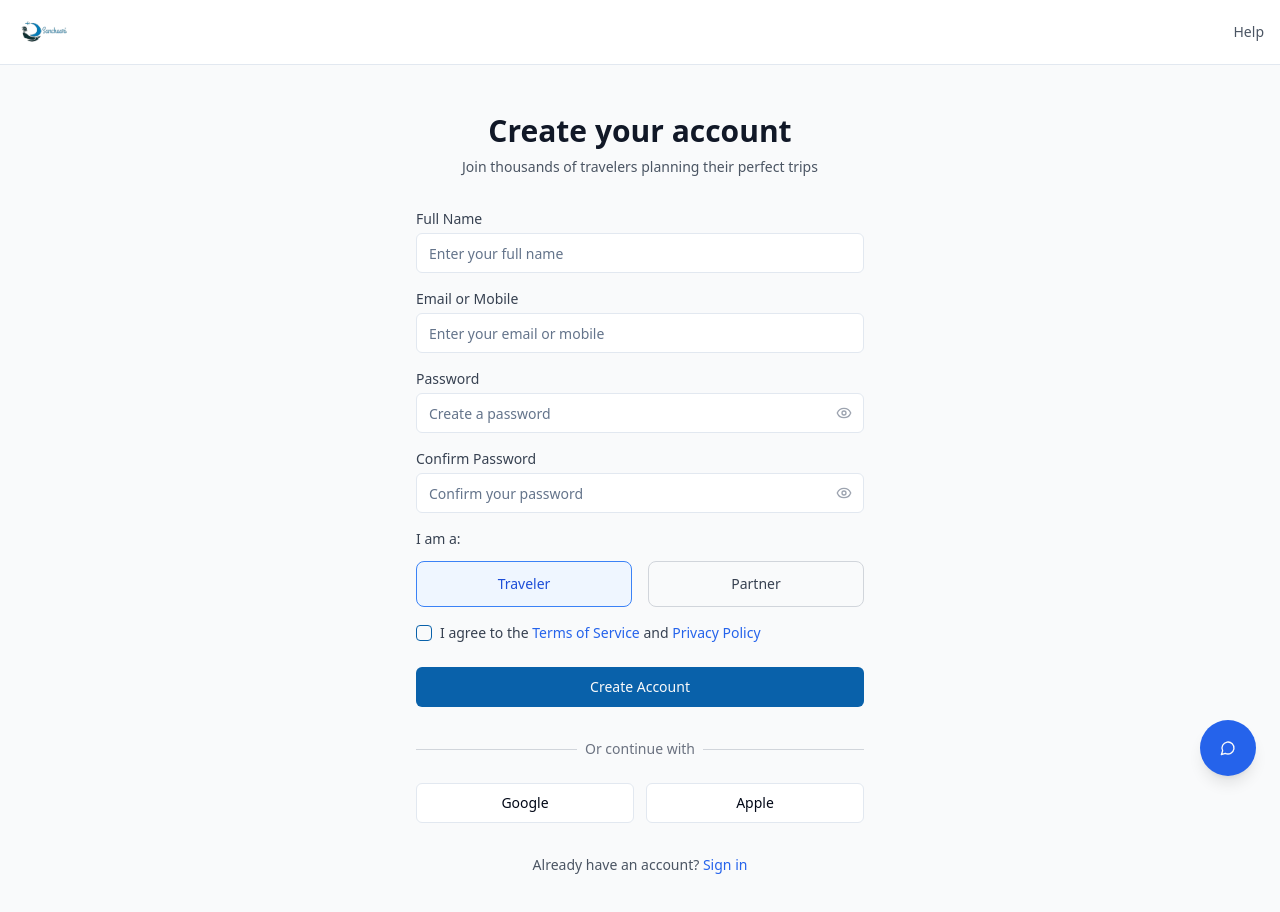
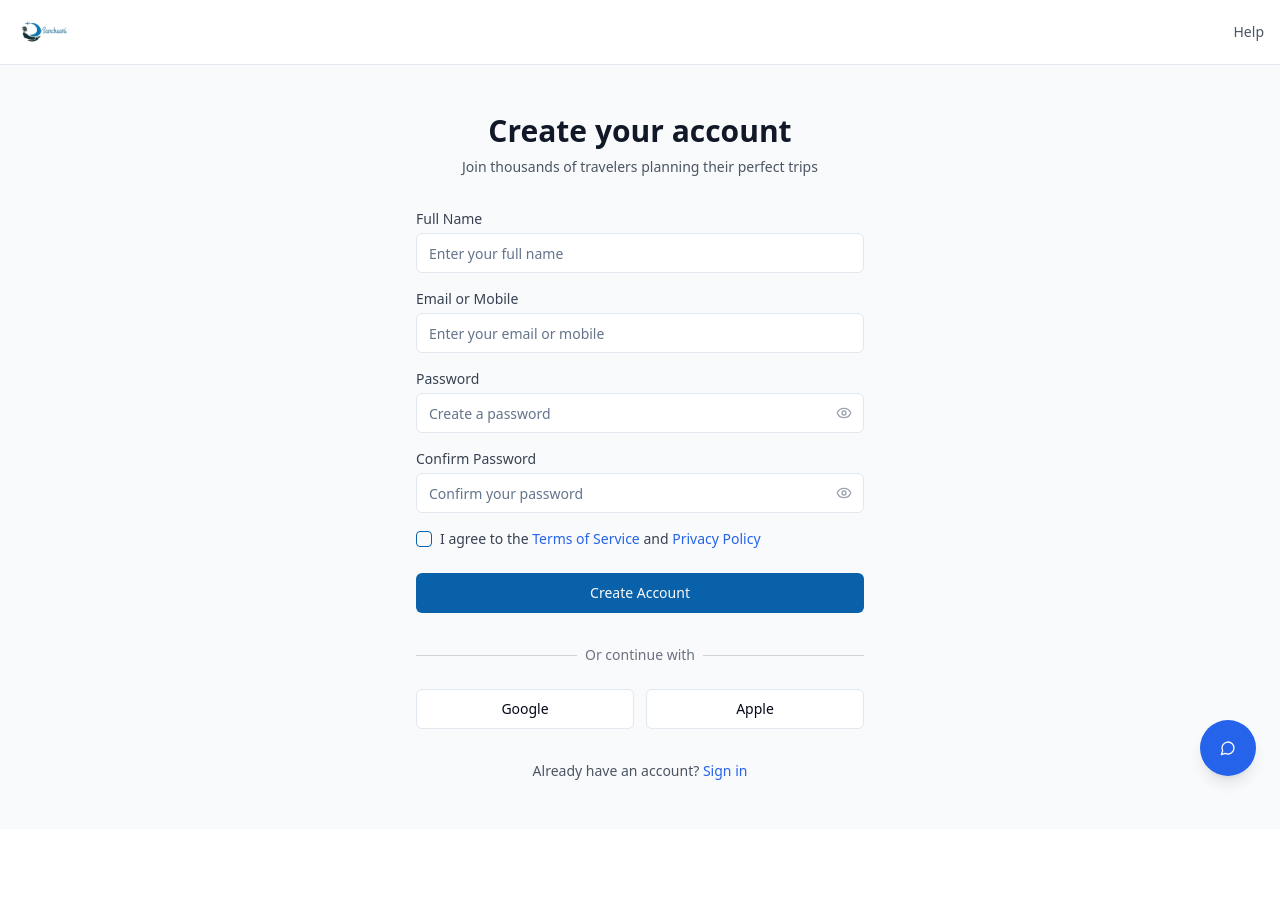
Before and after one commit to JoshithNaidu/sanchaari-ai-yatra-nidhi, a React (Vite) app: page /auth/register in a window 1280 px wide. Shown: the top 912 px of the page. After the commit the page ends 829 px from the top, so only its background shows below. Built offline with nearby package versions, Linux system fonts and the light colour scheme.

Commit message:
Refactor: Remove unnecessary user type options
Remove the partner option from the registration form.

```diff
--- a/src/pages/Register.tsx
+++ b/src/pages/Register.tsx
@@ -14,7 +14,6 @@ const Register = () => {
     email: '',
     password: '',
     confirmPassword: '',
-    userType: 'traveler' as 'traveler' | 'partner',
     agreeToTerms: false
   });
   const [showPassword, setShowPassword] = useState(false);
@@ -67,7 +66,7 @@ const Register = () => {
         fullName: formData.fullName,
         email: formData.email,
         password: formData.password,
-        userType: formData.userType
+        userType: 'traveler' // Default to traveler for all registrations
       });
 
       if (result.success) {
@@ -230,36 +229,6 @@ const Register = () => {
                 </div>
               </div>
 
-              <div>
-                <label className="block text-sm font-medium text-gray-700 mb-3">
-                  I am a:
-                </label>
-                <div className="grid grid-cols-2 gap-4">
-                  <button
-                    type="button"
-                    className={`p-3 border rounded-lg text-sm font-medium ${
-                      formData.userType === 'traveler'
-                        ? 'border-blue-500 bg-blue-50 text-blue-700'
-                        : 'border-gray-300 text-gray-700 hover:border-gray-400'
-                    }`}
-                    onClick={() => setFormData({ ...formData, userType: 'traveler' })}
-                  >
-                    Traveler
-                  </button>
-                  <button
-                    type="button"
-                    className={`p-3 border rounded-lg text-sm font-medium ${
-                      formData.userType === 'partner'
-                        ? 'border-blue-500 bg-blue-50 text-blue-700'
-                        : 'border-gray-300 text-gray-700 hover:border-gray-400'
-                    }`}
-                    onClick={() => setFormData({ ...formData, userType: 'partner' })}
-                  >
-                    Partner
-                  </button>
-                </div>
-              </div>
-
               <div className="flex items-center space-x-2">
                 <Checkbox
                   id="terms"
```
